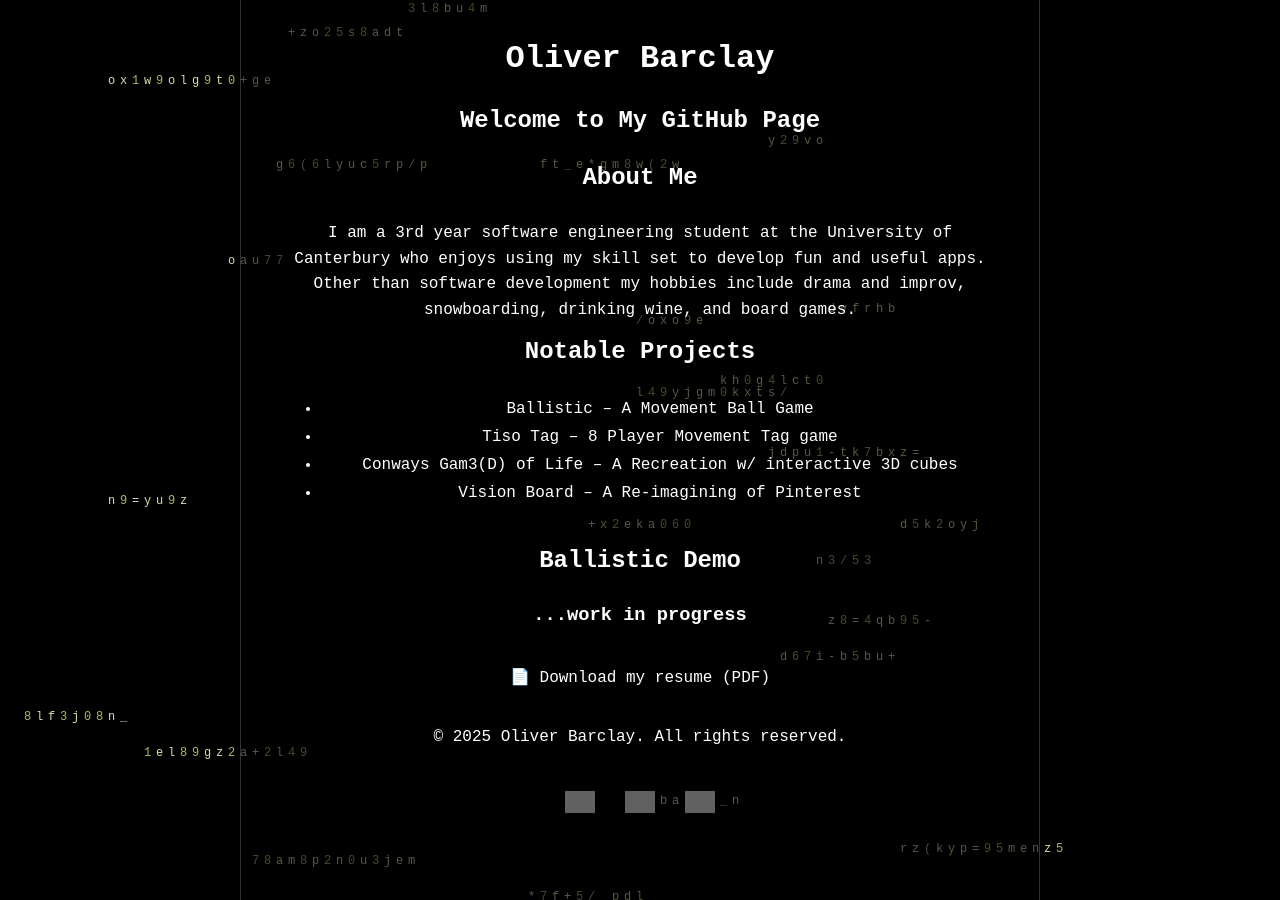
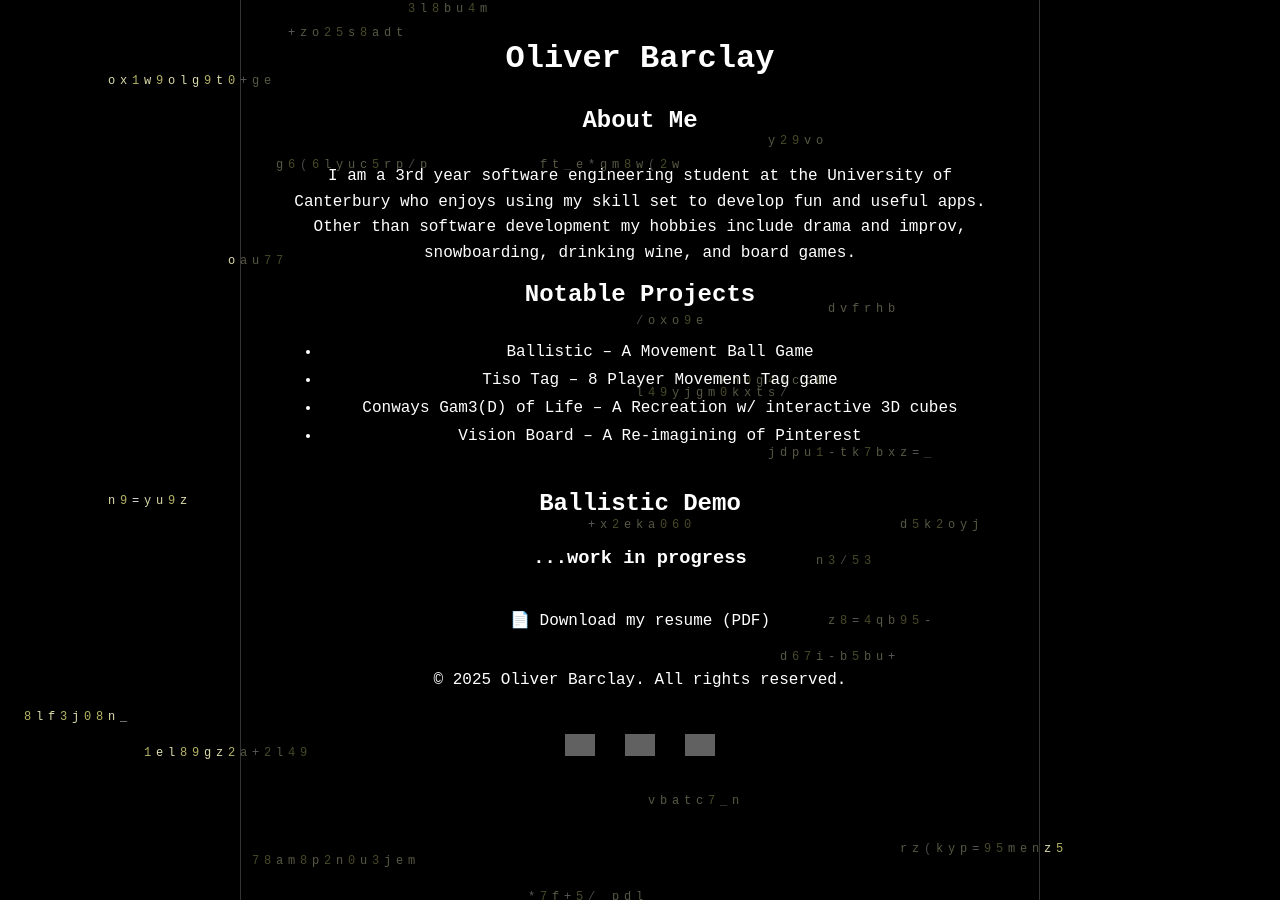
Before and after one commit to EggnogPlus/EggnogPlus.github.io, a Jekyll site: the page built from assets/html/index.html, in a window 1280 px wide. Built offline with Jekyll 4.4.1, drawn with Linux system fonts in a browser that asks for light colours; some of the changed lines change nothing that is shown; grey boxes are pictures that could not be loaded.

Commit message:
v 1.0.3 - added new resume - removed welcome header

```diff
--- a/assets/html/index.html
+++ b/assets/html/index.html
@@ -6,7 +6,6 @@ permalink: /
 <div id="content">
     <div class="content-pane">
         <h1>Oliver Barclay</h1>
-        <h2>Welcome to My GitHub Page</h2>
 
         <h2>About Me</h2>
         <p>
@@ -48,7 +47,7 @@ permalink: /
 
         <!-- Resume Download Link -->
         <p>
-            📄 <a href="/assets/Oliver Barclay Resume.docx.pdf" download>Download my resume (PDF)</a>
+            📄 <a href="/assets/Oliver%20Barclay%20Resume.pdf" download>Download my resume (PDF)</a>
         </p>
 
         <br>
```
Also changed, not shown: 2 other files.
